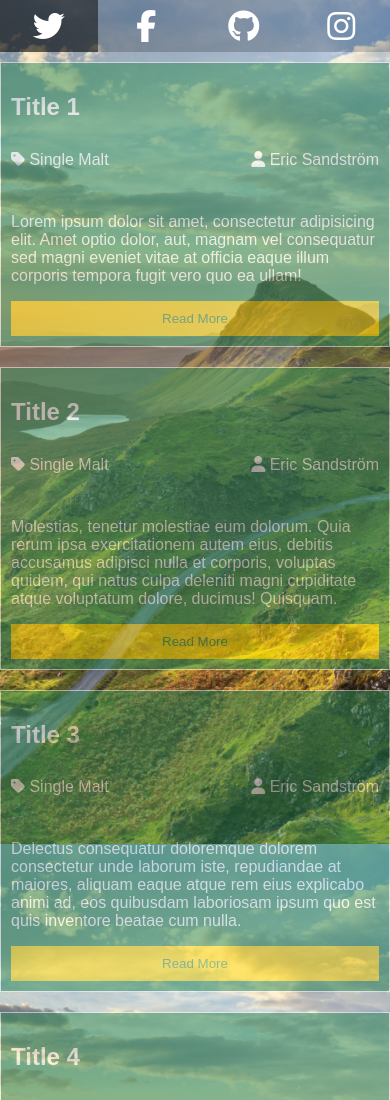
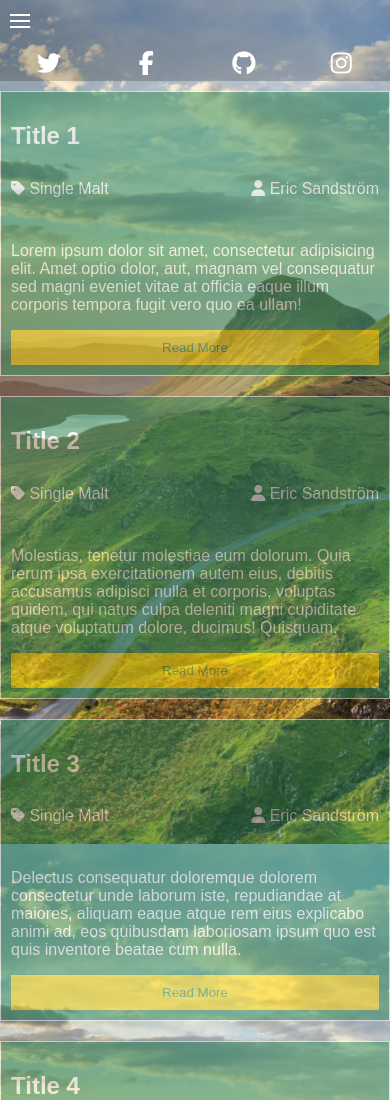
Before and after one commit to SandstromEric/fwd16-ericsandstrom, a plain HTML site: page html-css/inlämning3/index.html in a window 390 px wide. Shown: the top 1100 px of the page. Drawn offline with Linux system fonts and the light colour scheme.

Commit message:
added a hamburger to the mobile version

```diff
--- a/html-css/inlämning3/css/style.css
+++ b/html-css/inlämning3/css/style.css
@@ -12,7 +12,27 @@ header{
    flex-direction: column;
    background: rgba(0, 0, 0, 0.2);
 }
-
+.hamburger{
+  display: inline-block;
+  cursor: pointer;
+  margin: 10px;
+}
+.hamburger .row{
+  height: 2px;
+  width: 20px;
+  background: #fff;
+  margin: 4px 0;
+  transition: all .3s ease;
+}
+.hamburger:hover .row{
+  background: #000;
+}
+input#show-menu{
+  display: none;
+}
+input#show-menu:checked ~ nav ul{
+  display: flex;
+}
 nav{
    display: flex;
    flex: 1;
@@ -51,20 +71,23 @@ nav ul li a:hover{
    display: flex;
    flex: 1 1 100%;
    justify-content: center;
-   padding: 10px;
+   padding: 5px;
    transition: all .3s ease;
 }
 .social a:hover{
    background: rgba(0, 0, 0, 0.5);
 }
 .social i{
-   font-size: 32px;
+   font-size: 24px;
    color: #fff;
 }
 
 
 /*Pads*/
 @media screen and (min-width: 500px){
+  .hamburger{
+    display: none;
+  }
   nav ul{
     display: flex;
     flex-direction: row;
@@ -79,6 +102,9 @@ nav ul li a:hover{
 @media screen and (min-width: 1000px){
    header{
       flex-direction: row;
+   }
+   .hamburger{
+     display: none;
    }
    nav{
       flex: 1 1 80%;
--- a/html-css/inlämning3/index.html
+++ b/html-css/inlämning3/index.html
@@ -8,6 +8,14 @@
    </head>
    <body>
       <header>
+        <label for="show-menu">
+          <div class="hamburger">
+            <div class="row"></div>
+            <div class="row"></div>
+            <div class="row"></div>
+          </div>
+        </label>
+        <input type="checkbox" name="show-menu" id="show-menu">
          <nav>
             <ul>
                <li><a href="">Item 1</a></li>
```
Lines whose indentation alone changed are shown as unchanged.
